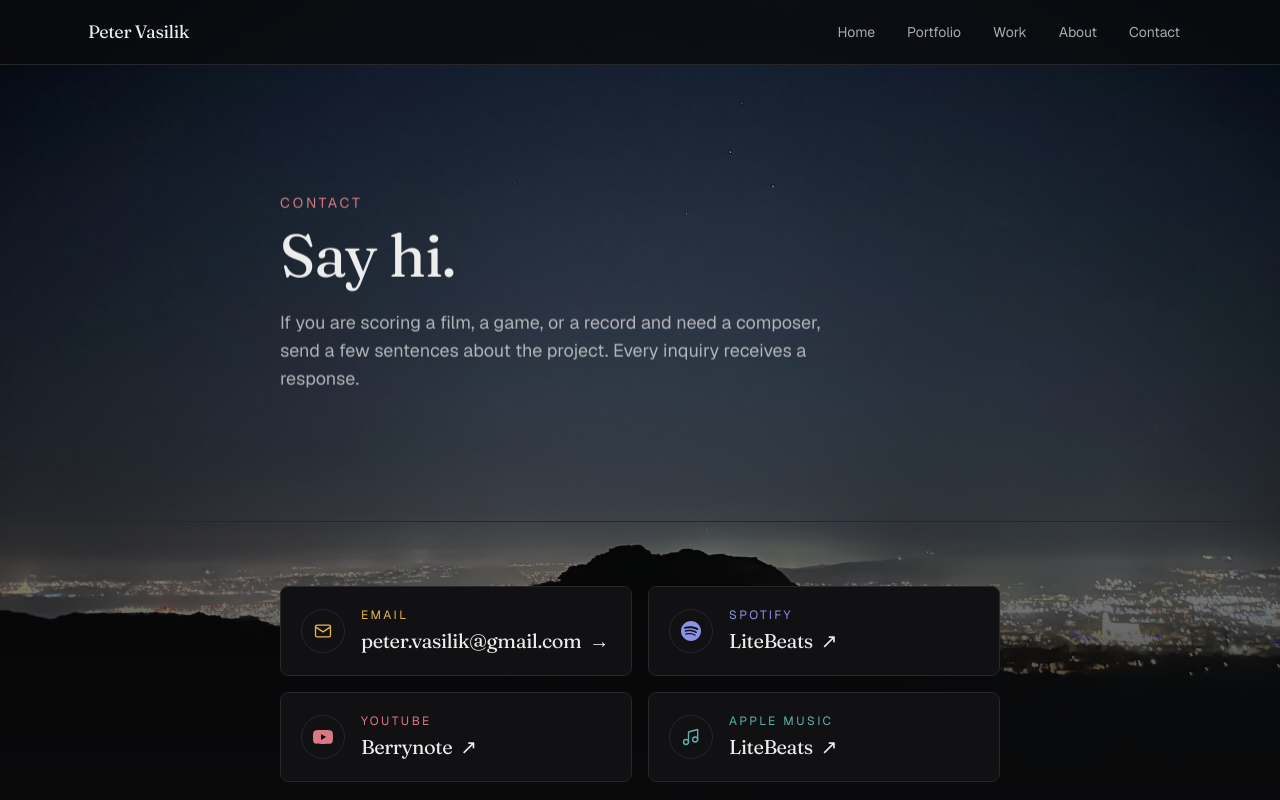
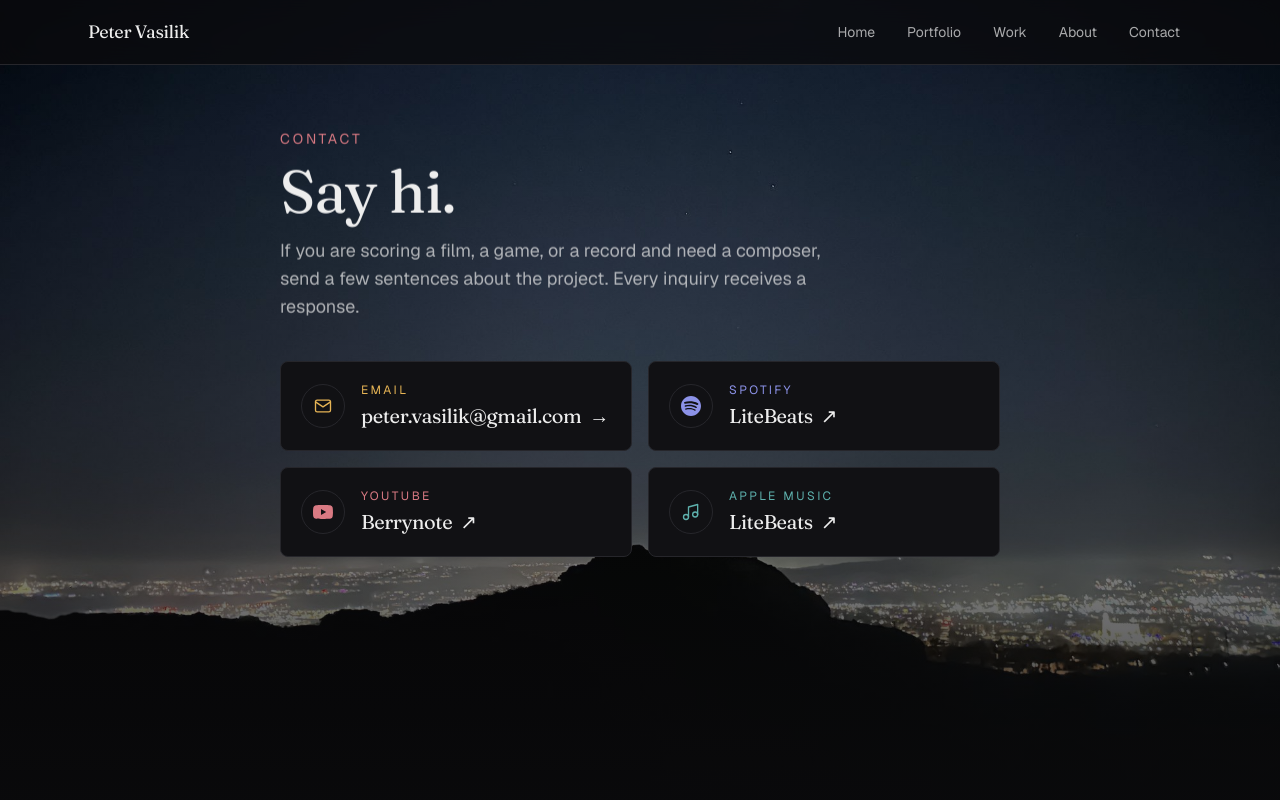
Before and after one commit to BerryNotes/composer-portfolio, a Next.js app: page /contact in a window 1280 px wide. Shown: the top 800 px of the page. Built offline with nearby package versions, Linux system fonts and the light colour scheme.

Commit message:
Contact: compact hero so all channels sit above the fold; drop the divider line

```diff
--- a/src/app/contact/page.tsx
+++ b/src/app/contact/page.tsx
@@ -15,9 +15,9 @@ export default function ContactPage() {
         veilClassName="bg-gradient-to-b from-transparent via-background/30 to-background/85"
       />
 
-      {/* Hero band */}
-      <section className="relative overflow-hidden border-b border-[var(--border)]">
-        <div className="relative mx-auto max-w-3xl px-6 py-24 sm:py-32">
+      {/* Hero band — compact, so the channels sit above the fold */}
+      <section className="relative overflow-hidden">
+        <div className="relative mx-auto max-w-3xl px-6 pt-14 pb-8 sm:pt-16 sm:pb-10">
           <Reveal>
             <p className="text-sm uppercase tracking-[0.2em] text-[var(--rose)] mb-3">
               Contact
@@ -25,7 +25,7 @@ export default function ContactPage() {
             <h1 className="font-display text-5xl sm:text-6xl tracking-tight">
               Say hi.
             </h1>
-            <p className="mt-6 text-lg text-foreground/70 max-w-xl">
+            <p className="mt-4 text-lg text-foreground/70 max-w-xl">
               If you are scoring a film, a game, or a record and need a
               composer, send a few sentences about the project. Every
               inquiry receives a response.
@@ -34,7 +34,7 @@ export default function ContactPage() {
         </div>
       </section>
 
-      <div className="mx-auto max-w-3xl px-6 py-16">
+      <div className="mx-auto max-w-3xl px-6 pb-16">
         <div className="grid gap-4 sm:grid-cols-2">
           {CHANNELS.map((c, i) => (
             <Reveal key={c.label} delay={120 + i * 80}>
```
